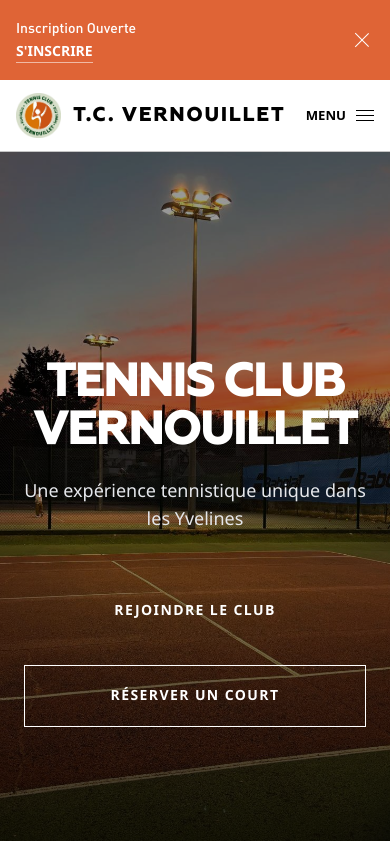
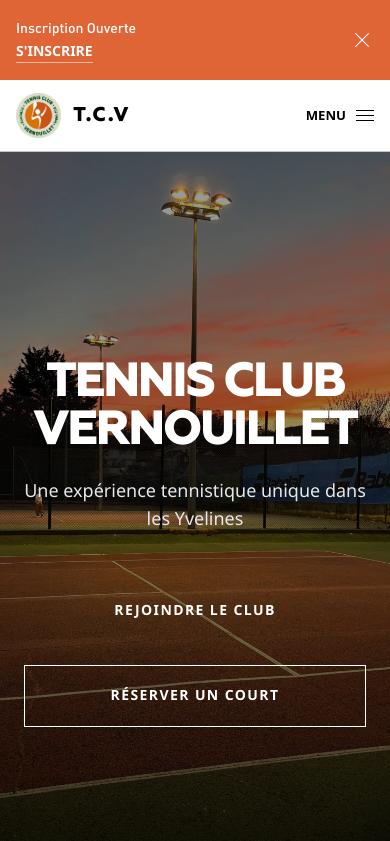
Before and after one commit to Droopy16a/tcv, a Next.js app: page / in a window 390 px wide. Shown: the top 841 px of the page. Built offline with nearby package versions, Linux system fonts and the light colour scheme; a web font is replaced by a local one.

Commit message:
logo-text responsive

```diff
--- a/app/components/header.tsx
+++ b/app/components/header.tsx
@@ -18,12 +18,20 @@
   const [menuOpen, setMenuOpen] = useState(false);
   const [activeMenu, setActiveMenu] = useState<string | null>(null);
   const [scrolled, setScrolled] = useState(false);
+  const [isMobile, setIsMobile] = useState(false);
 
   useEffect(() => {
     const stored = localStorage.getItem("bannerVisible");
     if (stored === "false") {
       setBannerVisible(false);
     }
+  }, []);
+
+  useEffect(() => {
+    const handleResize = () => setIsMobile(window.innerWidth < 768);
+    handleResize();
+    window.addEventListener("resize", handleResize, { passive: true });
+    return () => window.removeEventListener("resize", handleResize);
   }, []);
 
   useEffect(() => {
@@ -59,7 +67,7 @@
               height={28}
               priority
             />
-            <span className="logo-text">T.C. VERNOUILLET</span>
+            <span className="logo-text">{!isMobile ? "T.C. VERNOUILLET" : "T.C.V"}</span>
           </a>
 
           <nav className="desktop-menu" aria-label="Main menu">
```
